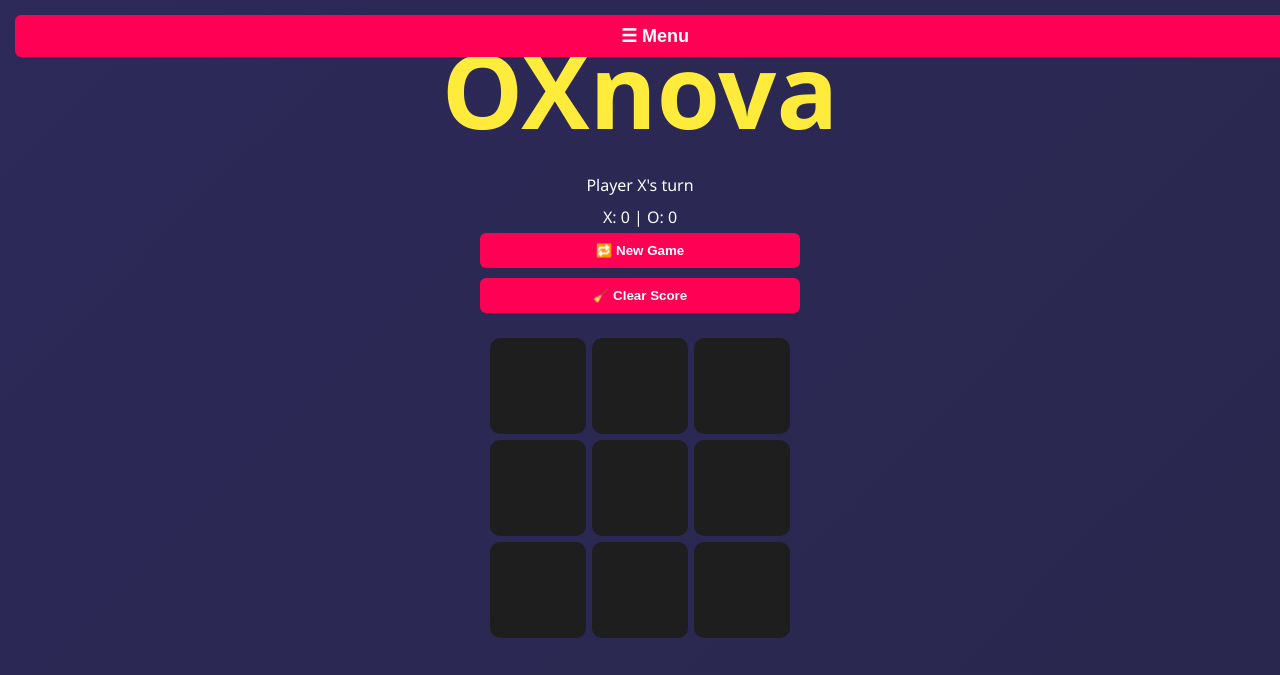
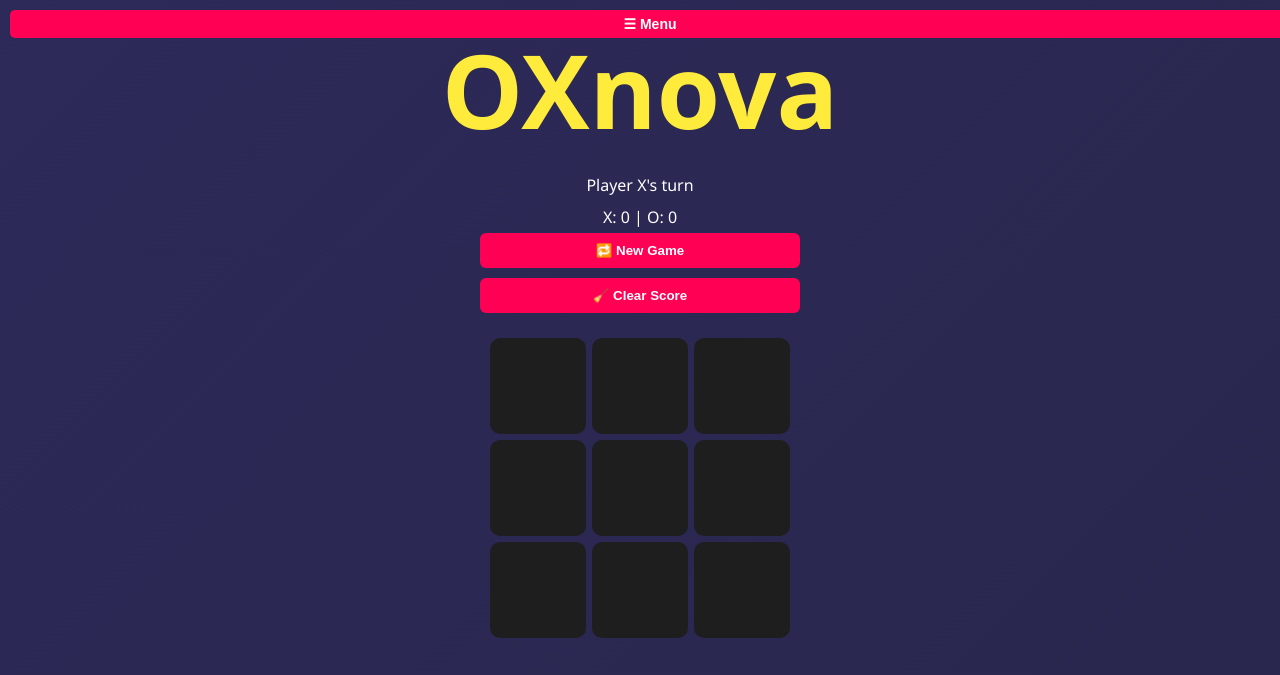
Before and after one commit to sarthak160408/OXnovaGame, a plain HTML site: page index.html in a window 1280 px wide. Drawn offline with nearby package versions, Linux system fonts and the light colour scheme.

Commit message:
Update index.html

```diff
--- a/index.html
+++ b/index.html
@@ -86,14 +86,14 @@
 
     .menu-btn {
       position: fixed;
-      top: 15px;
-      left: 15px;
+      top: 10px;
+      left: 10px;
       background: #ff0055;
-      padding: 10px 15px;
+      padding: 6px 10px;
       border: none;
-      border-radius: 6px;
+      border-radius: 5px;
       color: white;
-      font-size: 18px;
+      font-size: 14px;
       z-index: 9999;
       cursor: pointer;
     }
```
